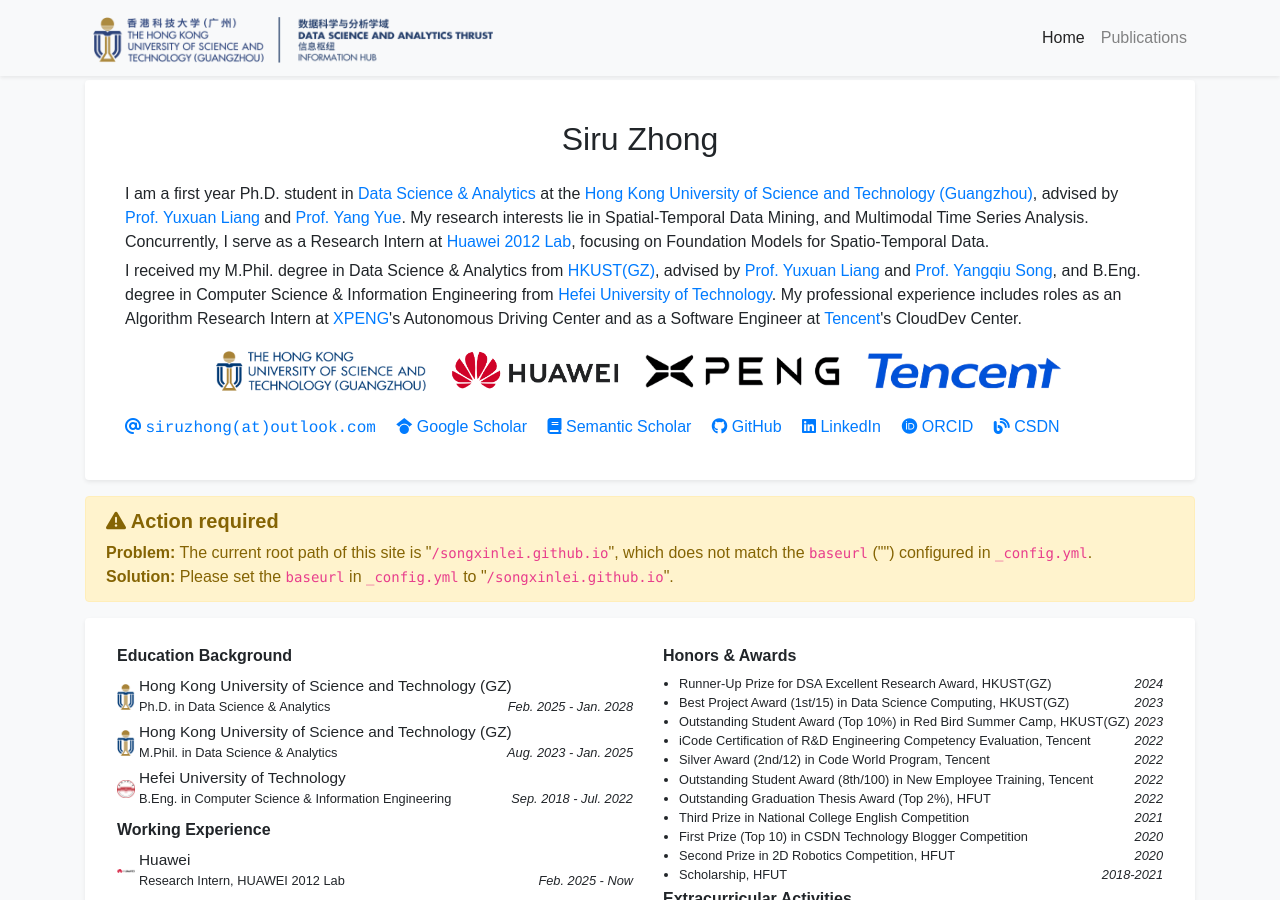
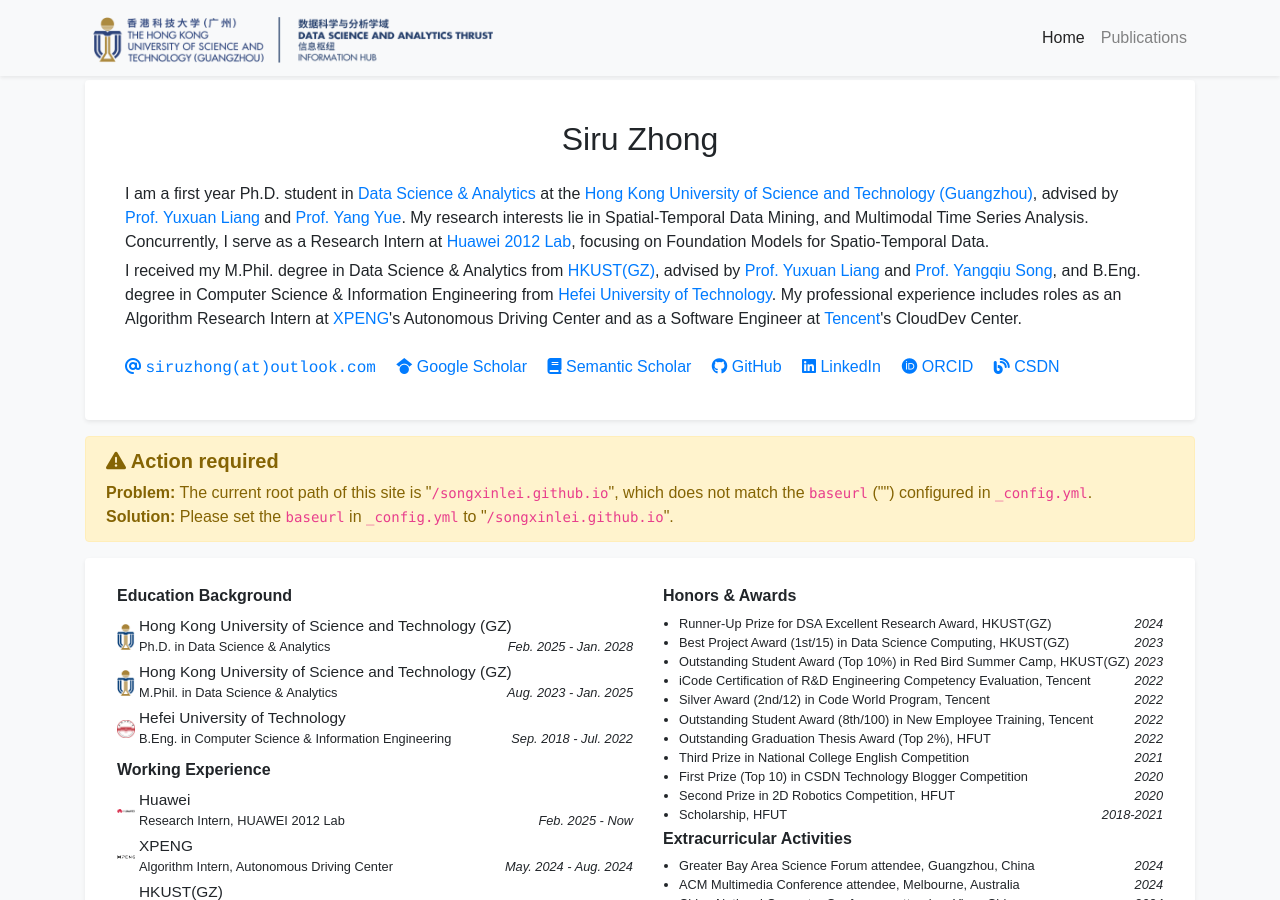
Before and after one commit to thunderlrr/songxinlei.github.io, a Jekyll site: the page built from index.html, in a window 1280 px wide and 900 px high. Built offline with Jekyll 4.4.1, drawn with Linux system fonts in a browser that asks for light colours; a style sheet for code colours, icons or effects is not loaded.

Commit message:
update profile

```diff
--- a/_data/profile.yml
+++ b/_data/profile.yml
@@ -27,20 +27,6 @@
   <p style="margin-bottom: 5px;">
     I received my M.Phil. degree in Data Science & Analytics from <a href="http://dsa.hkust-gz.edu.cn/" target="_blank">HKUST(GZ)</a>, advised by <a href="https://yuxuanliang.com/" target="_blank">Prof. Yuxuan Liang</a> and <a href="https://www.cse.ust.hk/~yqsong/" target="_blank">Prof. Yangqiu Song</a>, and B.Eng. degree in Computer Science & Information Engineering from <a href="https://ci.hfut.edu.cn/" target="_blank">Hefei University of Technology</a>. My professional experience includes roles as an Algorithm Research Intern at <a href="https://www.xpeng.com/" target="_blank">XPENG</a>'s Autonomous Driving Center and as a Software Engineer at <a href="https://www.tencent.com/" target="_blank">Tencent</a>'s CloudDev Center.
   </p>
-  <div class="institution-logos" style="margin-top: 20px; text-align: center;">
-    <a href="https://www.hkust-gz.edu.cn/" target="_blank" style="margin: 0 10px;">
-      <img src="/assets/images/badges/HKUST_GZ_Logo.png" alt="HKUST(GZ)" style="height: 40px; width: auto;">
-    </a>
-    <a href="https://www.huawei.com/" target="_blank" style="margin: 0 10px;">
-      <img src="/assets/images/badges/Huawei-Logo.png" alt="Huawei" style="height: 40px; width: auto;">
-    </a>
-    <a href="https://www.xpeng.com/" target="_blank" style="margin: 0 10px;">
-      <img src="/assets/images/badges/xpeng_company.png" alt="XPENG" style="height: 40px; width: auto;">
-    </a>
-    <a href="https://www.tencent.com/" target="_blank" style="margin: 0 10px;">
-      <img src="/assets/images/badges/tencent_company.png" alt="Tencent" style="height: 40px; width: auto;">
-    </a>
-  </div>
 
 # portrait_url: /assets/images/photos/portrait.jpg
 portrait_caption: >-
```
